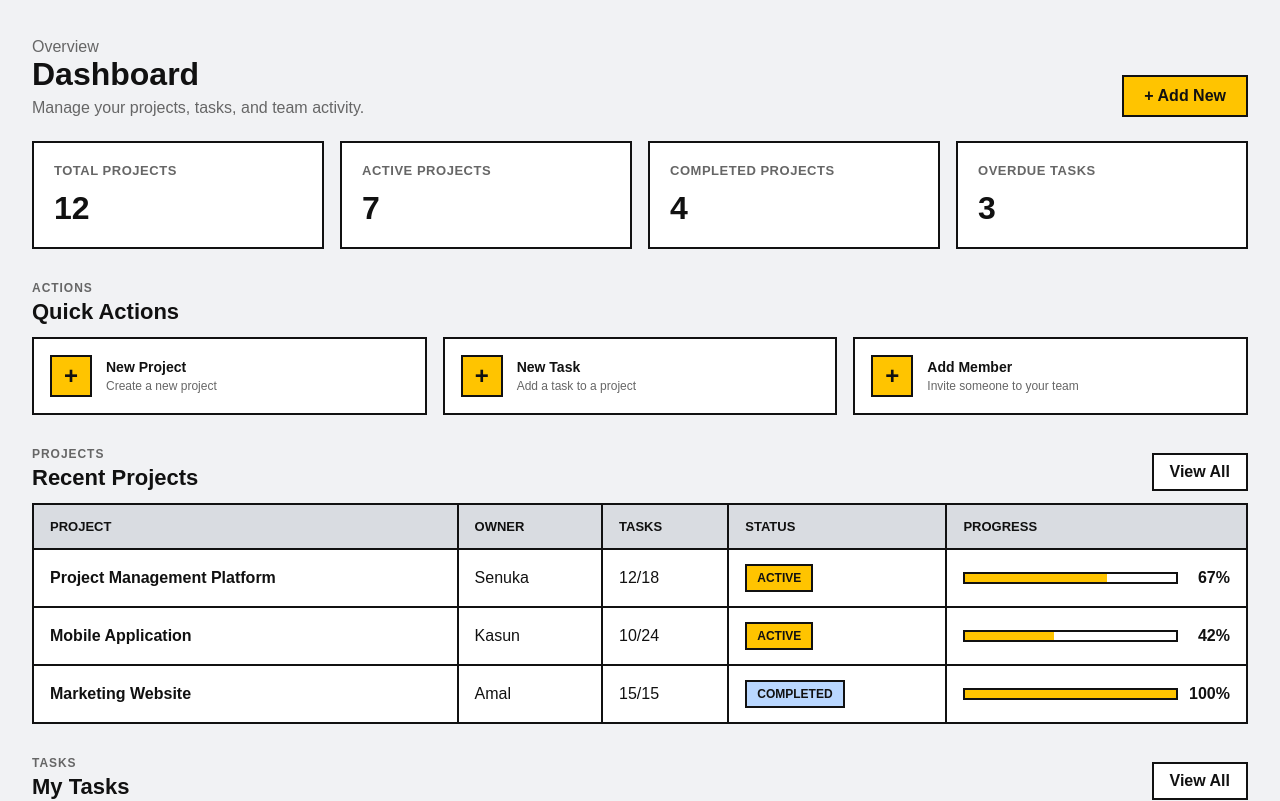
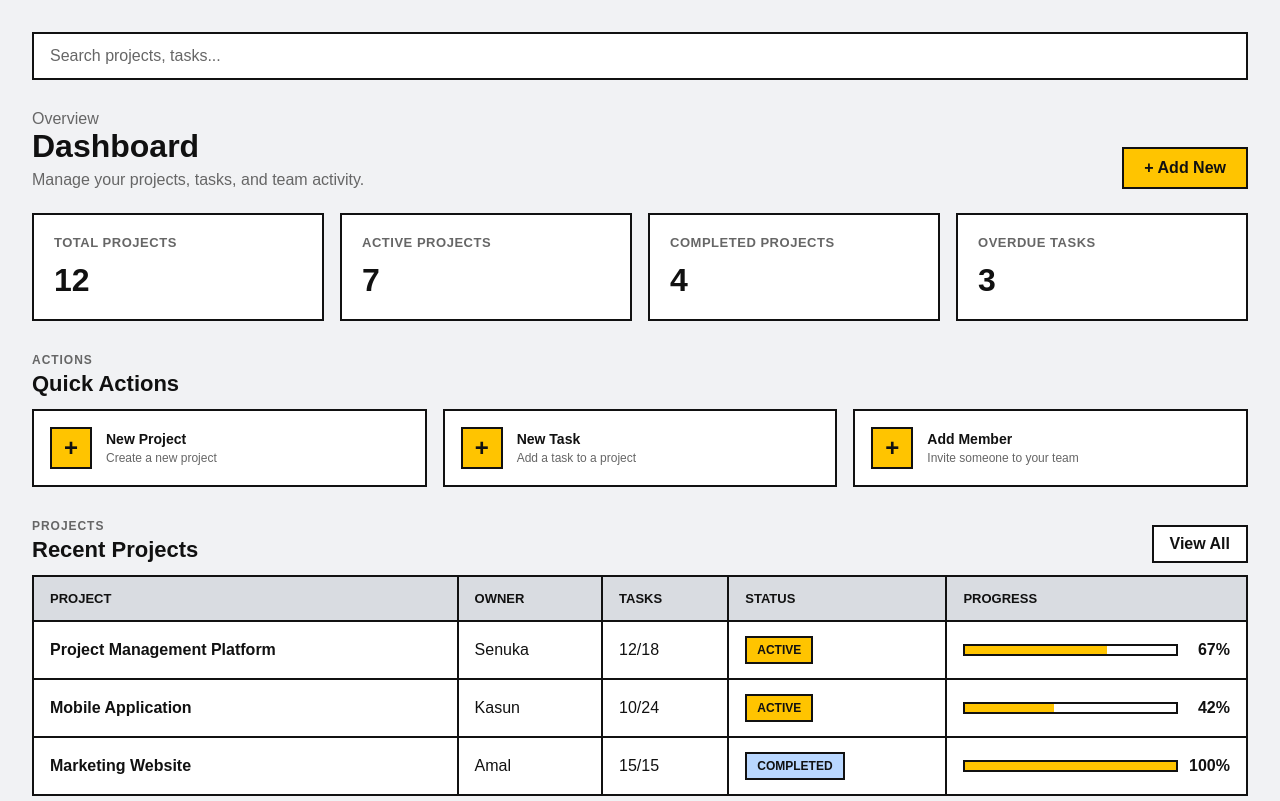
Before and after one commit to nschandunu/full_stack_workshop, a React (Vite) app in the folder client/: page / in a window 1280 px wide. Shown: the top 801 px of the page. Built offline with nearby package versions, Linux system fonts and the light colour scheme.

Commit message:
feat(dashboard): add dashboard search

```diff
--- /dev/null
+++ b/client/src/features/dashboard/components/DashboardSearch.jsx
@@ -0,0 +1,26 @@
+import { useState } from "react";
+
+const DashboardSearch = () => {
+  const [query, setQuery] = useState("");
+
+
+  return (
+    <div className="dashboard-search">
+      <input
+        type="search"
+        value={query}
+        onChange={(event) => setQuery(event.target.value)}
+        placeholder="Search projects, tasks..."
+        aria-label="Search projects and tasks"
+      />
+
+      {query && (
+        <button type="button" onClick={() => setQuery("")}>
+          Clear
+        </button>
+      )}
+    </div>
+  );
+};
+
+export default DashboardSearch;
--- a/client/src/features/dashboard/pages/DashboardPage.jsx
+++ b/client/src/features/dashboard/pages/DashboardPage.jsx
@@ -8,6 +8,7 @@ import ActivityFeed from "../components/ActivityFeed";
 import ProjectProgress from "../components/ProjectProgress";
 import QuickActions from "../components/QuickActions";
 import Notifications from "../components/Notifications";
+import DashboardSearch from "../components/DashboardSearch";
 
 const DashboardPage = () => {
   const { data, isLoading, error } = useDashboard();
@@ -22,6 +23,7 @@ const DashboardPage = () => {
 
   return (
   <main className="dashboard-page">
+    <DashboardSearch />
     <DashboardHeader />
     <DashboardStats stats={data.stats} />
     <QuickActions />
--- a/client/src/index.css
+++ b/client/src/index.css
@@ -700,3 +700,39 @@ button {
   color: var(--text-muted);
   font-size: 12px;
 }
+
+/* Dashboard Search */
+
+.dashboard-search {
+  display: flex;
+  width: 100%;
+  margin-bottom: 24px;
+  border: 2px solid var(--border);
+  background: var(--surface);
+}
+
+.dashboard-search input {
+  width: 100%;
+  padding: 13px 16px;
+  border: none;
+  outline: none;
+  background: transparent;
+  color: var(--text);
+}
+
+.dashboard-search input::placeholder {
+  color: var(--text-muted);
+}
+
+.dashboard-search button {
+  padding: 0 16px;
+  border: none;
+  border-left: 2px solid var(--border);
+  background: var(--muted);
+  font-weight: 800;
+  cursor: pointer;
+}
+
+.dashboard-search button:hover {
+  background: var(--primary);
+}
```
